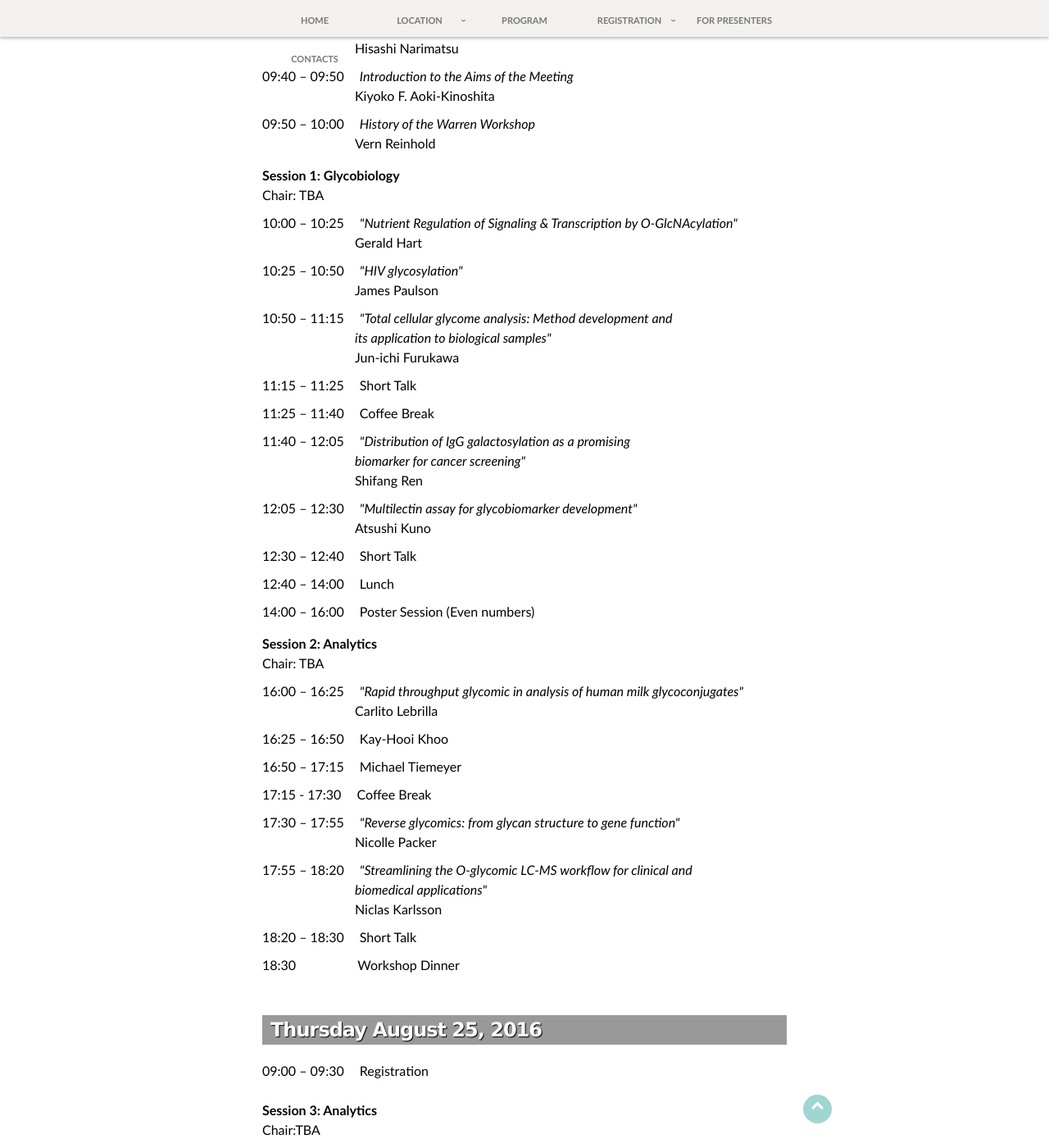
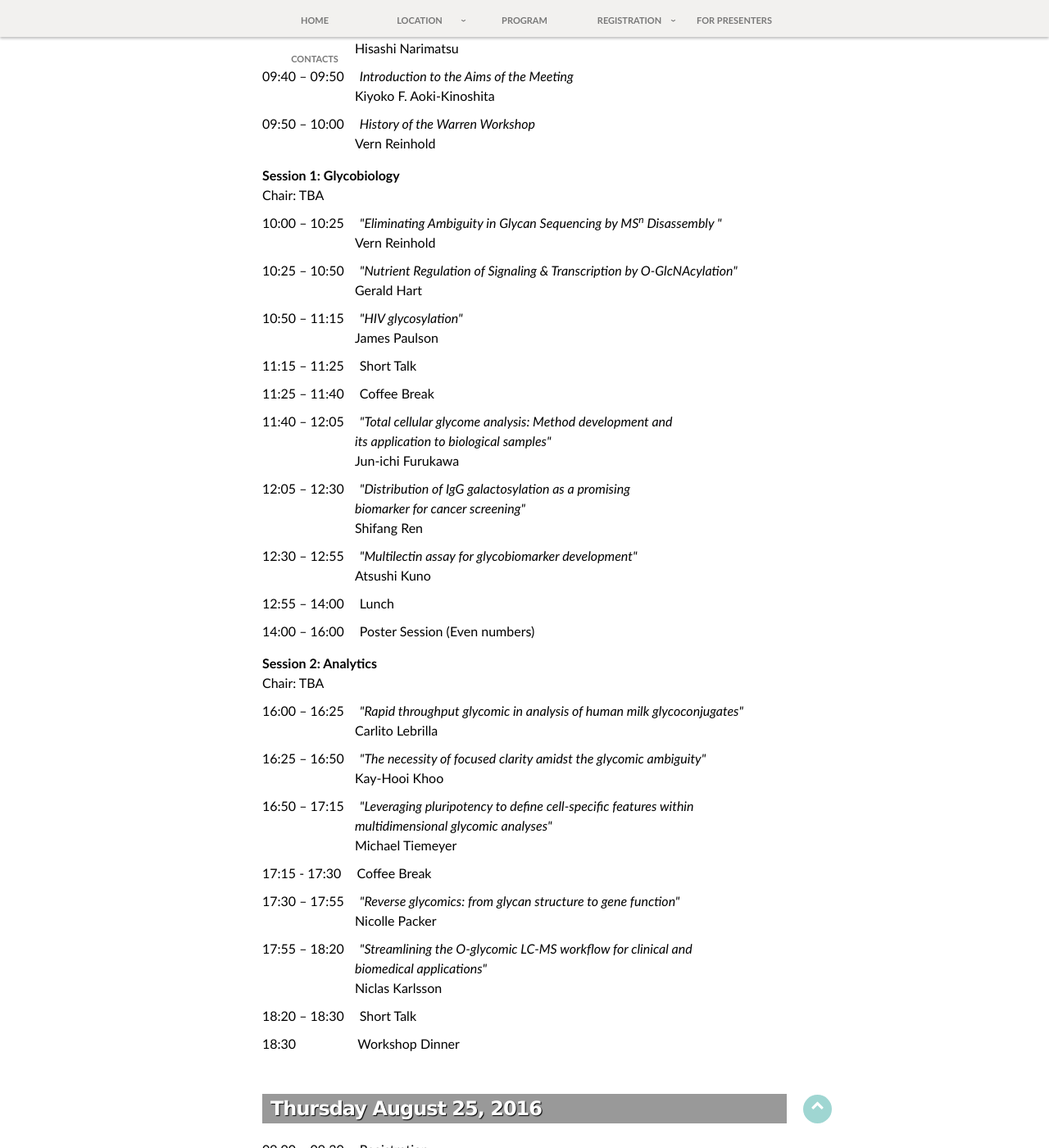
Before and after one commit to yamazakiM/test_warren2016, a Jekyll site: the page built from program/index.md, in a window 1280 px wide and 1400 px high, scrolled down 670 px. Shown: the whole window at 82% size. Built offline with Jekyll 4.4.1, drawn with Linux system fonts in a browser that asks for light colours; nearby versions of some CDN libraries; library files that are not in the unit come from our copies.

Commit message:
Update index.md

```diff
--- a/program/index.md
+++ b/program/index.md
@@ -45,24 +45,21 @@ Hokkaido University<br>
 <p><strong>Session 1: Glycobiology</strong>
 	<br>
 	<span>Chair: TBA</span>
+		<br>
+	<span style="display:inline-block; width=130px; margin-top:10px; margin-right:15px">10:00 – 10:25</span>
+	<span style="font-style:italic">"Eliminating Ambiguity in Glycan Sequencing by MS<sup>n</sup> Disassembly "</span>
 	<br>
-	<span style="display:inline-block; width=130px; margin-top:10px; margin-right:15px">10:00 – 10:25</span>
+	<span style="padding-left:113px">Vern Reinhold</span>
+	<br>
+	<span style="display:inline-block; width=130px; margin-top:10px; margin-right:15px">10:25 – 10:50</span>
 	<span style="font-style:italic">"Nutrient Regulation of Signaling &amp; Transcription by O-GlcNAcylation"</span>
 	<br>
 	<span style="padding-left:113px">Gerald Hart</span>
 	<br>
-	<span style="display:inline-block; width=130px; margin-top:10px; margin-right:15px">10:25 – 10:50</span>
+	<span style="display:inline-block; width=130px; margin-top:10px; margin-right:15px">10:50 – 11:15</span>
 	<span style="font-style:italic">"HIV glycosylation"</span>
 	<br>
 	<span style="padding-left:113px">James Paulson</span>
-	<br>
-	<span style="display:inline-block; width=130px; margin-top:10px; margin-right:15px">10:50 – 11:15</span>
-	<span style="font-style:italic">"Total cellular glycome analysis: Method development and
-	<br>
-	<span style="padding-left:113px">its application to biological samples"</span>
-	</span>
-	<br>
-	<span style="padding-left:113px">Jun-ichi Furukawa</span>
 	<br>
 	<span style="display:inline-block; width=130px; margin-top:10px; margin-right:15px">11:15 – 11:25</span>
 	<span>Short Talk</span>
@@ -71,6 +68,14 @@ Hokkaido University<br>
 	<span>Coffee Break</span>
 	<br>
 	<span style="display:inline-block; width=130px; margin-top:10px; margin-right:15px">11:40 – 12:05</span>
+	<span style="font-style:italic">"Total cellular glycome analysis: Method development and
+	<br>
+	<span style="padding-left:113px">its application to biological samples"</span>
+	</span>
+	<br>
+	<span style="padding-left:113px">Jun-ichi Furukawa</span>
+	<br>
+	<span style="display:inline-block; width=130px; margin-top:10px; margin-right:15px">12:05 – 12:30</span>
 	<span style="font-style:italic">"Distribution of IgG galactosylation as a promising
 	<br>
 	<span style="padding-left:113px">biomarker for cancer screening"</span>
@@ -78,15 +83,12 @@ Hokkaido University<br>
 	<br>
 	<span style="padding-left:113px">Shifang Ren</span>
 	<br>
-	<span style="display:inline-block; width=130px; margin-top:10px; margin-right:15px">12:05 – 12:30</span>
+	<span style="display:inline-block; width=130px; margin-top:10px; margin-right:15px">12:30 – 12:55</span>
 	<span style="font-style:italic">"Multilectin assay for glycobiomarker development"</span>
 	<br>
 	<span style="padding-left:113px">Atsushi Kuno</span>
 	<br>
-	<span style="display:inline-block; width=130px; margin-top:10px; margin-right:15px">12:30 – 12:40</span>
-	<span>Short Talk</span>
-	<br>
-	<span style="display:inline-block; width=130px; margin-top:10px; margin-right:15px">12:40 – 14:00</span>
+	<span style="display:inline-block; width=130px; margin-top:10px; margin-right:15px">12:55 – 14:00</span>
 	<span>Lunch</span>
 	<br>
 	<span style="display:inline-block; width=130px; margin-top:10px; margin-right:15px">14:00 – 16:00</span>
@@ -104,15 +106,17 @@ Hokkaido University<br>
 	<span style="padding-left:113px">Carlito Lebrilla</span>
 	<br>
 	<span style="display:inline-block; width=130px; margin-top:10px; margin-right:15px">16:25 – 16:50</span>
-	<span>Kay-Hooi Khoo</span>
+	<span style="font-style:italic">"The necessity of focused clarity amidst the glycomic ambiguity"</span>
 	<br>
-	<!--<span style="padding-left:113px">Kay-Hooi Khoo</span>
-	<br>-->
+	<span style="padding-left:113px">Kay-Hooi Khoo</span>
+	<br>
 	<span style="display:inline-block; width=130px; margin-top:10px; margin-right:15px">16:50 – 17:15</span>
-	<span>Michael Tiemeyer</span>
+	<span style="font-style:italic">"Leveraging pluripotency to define cell-specific features within <br>
+	<span style="padding-left:113px">multidimensional glycomic analyses"</span>
+	</span>
 	<br>
-	<!--<span style="padding-left:113px">Mike Tiemeyer</span>
-	<br>-->
+	<span style="padding-left:113px">Michael Tiemeyer</span>
+	<br>
 	<span style="display:inline-block; width=130px; margin-top:10px; margin-right:15px">17:15 - 17:30</span>
 	<span>Coffee Break</span>
 	<br>
```
